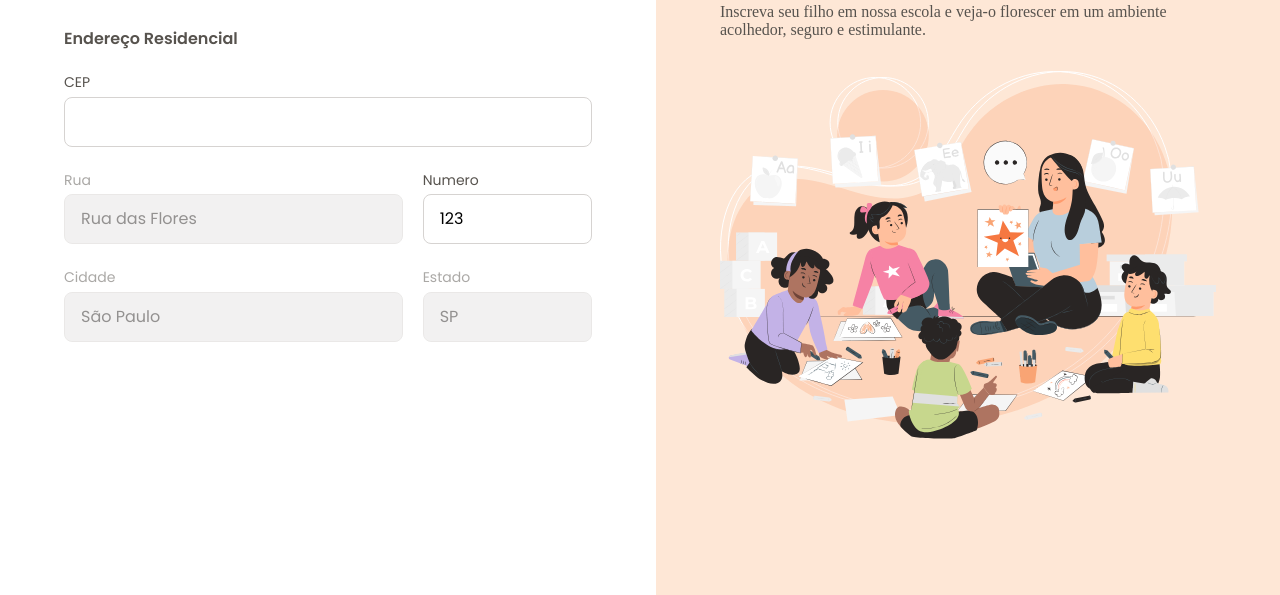
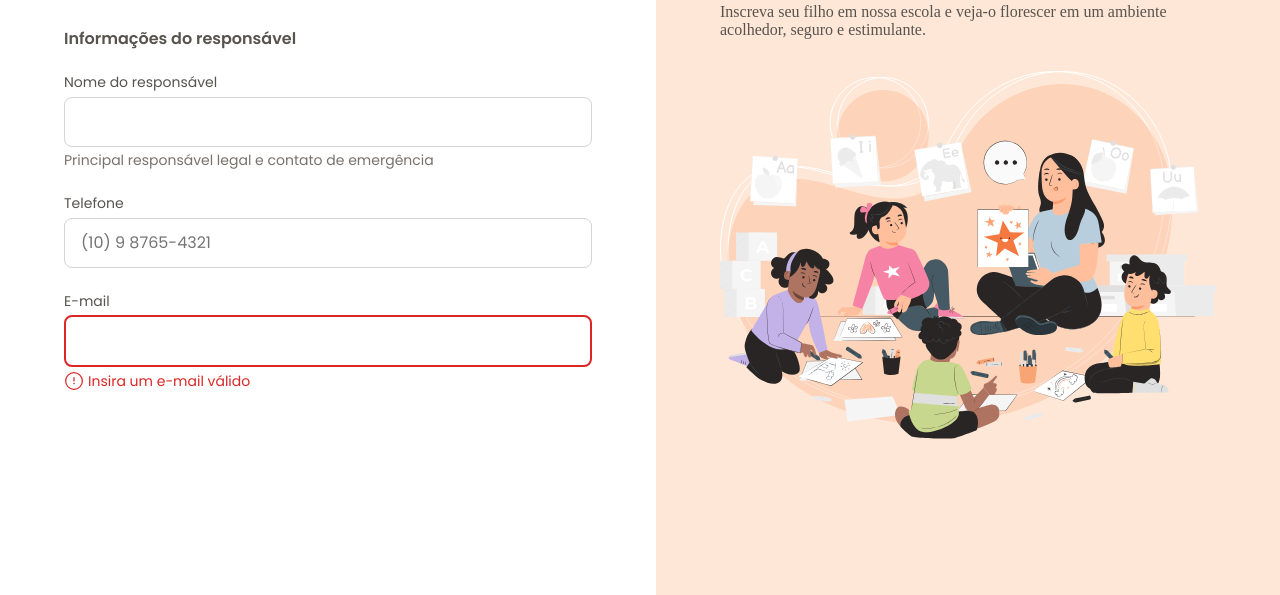
Before and after one commit to RalphCajazeira/Forms-de-Matricula-Escola, a plain HTML site: page index.html in a window 1280 px wide. Shown: the part 205-800 px from the top of the page. Drawn offline with Linux system fonts and the light colour scheme.

Commit message:
Campos informações do Responsavel

```diff
--- a/index.html
+++ b/index.html
@@ -101,7 +101,7 @@
                   </p>
                 </div>
               </div>
-            </fieldset> -->
+            </fieldset>
 
             <fieldset class="address">
               <legend>Endereço Residencial</legend>
@@ -151,6 +151,40 @@
                 </div>
               </div>
               <div class="flex"></div>
+            </fieldset> -->
+
+            <fieldset class="gardian">
+              <legend>Informações do responsável</legend>
+
+              <div class="input-wrapper">
+                <label for="gardian">Nome do responsável</label>
+                <input type="text" id="gardian" name="gardian" />
+                <small
+                  >Principal responsável legal e contato de emergência</small
+                >
+              </div>
+
+              <div class="input-wrapper">
+                <label for="phone">Telefone</label>
+                <input
+                  type="tel"
+                  id="phone"
+                  name="phone"
+                  placeholder="(10) 9 8765-4321"
+                />
+              </div>
+
+              <div class="input-wrapper">
+                <label for="mail">E-mail</label
+                ><input type="email" id="mail" name="mail" required />
+                <div class="error">
+                  <img
+                    src="assets/icons/alert-circle.svg"
+                    alt="Icone de alerta vermelho"
+                  />
+                  <span>Insira um e-mail válido</span>
+                </div>
+              </div>
             </fieldset>
           </form>
         </div>
--- a/style/fields/index.css
+++ b/style/fields/index.css
@@ -70,4 +70,28 @@ input {
 
     color: var(--text-primary);
   }
+  &:invalid {
+    border: 0.125rem solid var(--semantic-error);
+  }
+
+  & + small {
+    font: var(--text-sm);
+    color: #78716c;
+
+    display: inline-block;
+    margin-top: 0.25rem;
+  }
+  &[required] + .error {
+    display: flex;
+    align-items: center;
+    gap: 0.25rem;
+    margin-top: 0.25rem;
+
+    font: var(--text-sm);
+    color: var(--semantic-error);
+  }
+
+  &:not(:focus):valid + .error {
+    display: none;
+  }
 }
--- a/style/global.css
+++ b/style/global.css
@@ -24,6 +24,8 @@
   /* Stroke */
   --stroke-default: #d6d3d1;
   --stroke-highlight: #f3541c;
+
+  --semantic-error: #dc2626;
 
   --font-family: "Poppins", serif;
 
```
Also changed, not shown: assets/icons/alert-circle.svg (added).
